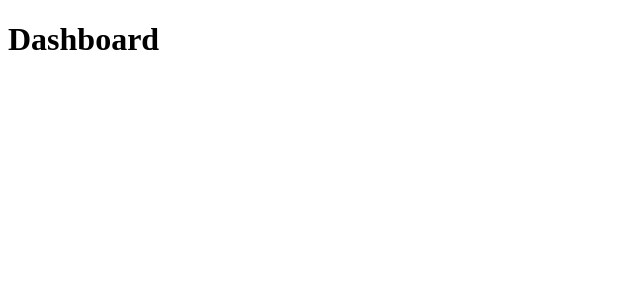
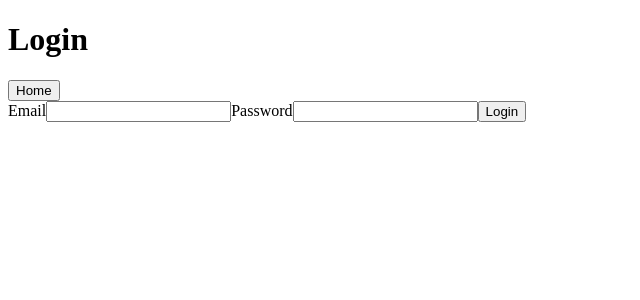
Before and after one commit to isadorariegert/react-studies, a React (Create React App) app: page /login in a window 1280 px wide. Before the commit this address led to /home. Shown: the top 300 px of the page, without its empty margins (0-640 px from the left). Built offline with nearby package versions, Linux system fonts and the light colour scheme.

Commit message:
feat: add login page and form

```diff
--- a/src/app/pages/dashboard/Dashboard.tsx
+++ b/src/app/pages/dashboard/Dashboard.tsx
@@ -1,5 +1,8 @@
+import { Link } from "react-router-dom"
+
 export const Dashboard = () => {
     return (
-        <h1>Dashboard</h1>
+        <><h1>Dashboard</h1>
+        <Link to={"/login"}>Login</Link></>
     )
 }
--- a/src/app/pages/index.ts
+++ b/src/app/pages/index.ts
@@ -1 +1,2 @@
 export * from './dashboard/Dashboard';
+export * from './login/Login';
--- /dev/null
+++ b/src/app/pages/login/Login.tsx
@@ -0,0 +1,41 @@
+// import { Link } from "react-router-dom";
+
+import { useState } from "react";
+import { useNavigate } from "react-router-dom"
+
+
+export const Login = () => {
+    const history = useNavigate();
+    const handleClick = () => {
+        history('/home')
+    }
+
+    const [password, setPassword] = useState('');
+    const [email, setEmail] = useState('');
+    const handleLogin = () => {
+        console.log(email);
+        console.log(password);
+    }
+
+    return (
+        <div>
+            <h1>Login</h1>
+            {/* <Link to={"/home"}>Home</Link> */}
+            {/* another way: */}
+            <button onClick={handleClick}>Home</button>
+
+            <form>
+                <label>
+                    <span>Email</span>
+                    <input value={email} onChange={e => (setEmail(e.target.value))} type="text" name="" id="" />
+                </label>
+
+                <label>
+                    <span>Password</span>
+                    <input value={password} onChange={e => (setPassword(e.target.value))} type="password" name="" id="" />
+                </label>
+                <button type="button" onClick={handleLogin}>Login</button>
+            </form>
+        </div>
+    )
+}
--- a/src/app/routes/index.tsx
+++ b/src/app/routes/index.tsx
@@ -1,11 +1,13 @@
 import { BrowserRouter, Route, Routes as Switch, Navigate } from "react-router-dom";
-import { Dashboard } from "../pages";
+import { Dashboard, Login } from "../pages";
 
 export const Routes = () => {
     return (
         <BrowserRouter>
             <Switch>
                 <Route path="/home" element={<Dashboard/>}/>
+                <Route path="/login" element={<Login/>}/>
+
                 <Route path="*" element={<Navigate to="/home" />}/>
             </Switch>
         </BrowserRouter>
```
